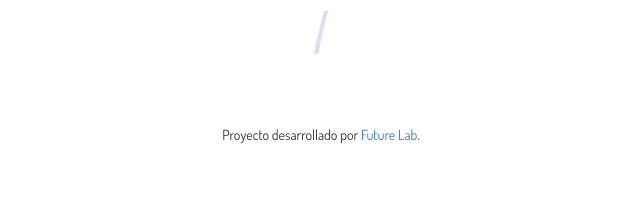
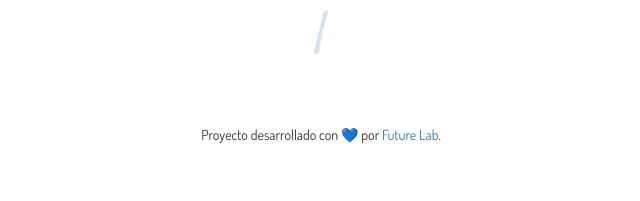
Before and after one commit to futurelabmx/velardebot, a Flask app: page / in a window 1280 px wide. Shown: the part 599-800 px from the top of the page, without its empty margins (319-959 px from the left). Run offline with Flask 2, Linux system fonts and the light colour scheme; some libraries are stand-ins or nearby versions.

Commit message:
Added a :heart: to index.

```diff
--- a/templates/index.html
+++ b/templates/index.html
@@ -89,7 +89,7 @@
           </a>
         </li>
       </ul> -->
-      <h5 class="">Proyecto desarrollado por <a class="" href="https://futurelab.mx/" target="_blank">Future Lab</a>.</h5>
+      <h5 class="">Proyecto desarrollado con 💙 por <a class="" href="https://futurelab.mx/" target="_blank">Future Lab</a>.</h5>
 
       <br />
       <br />
```
